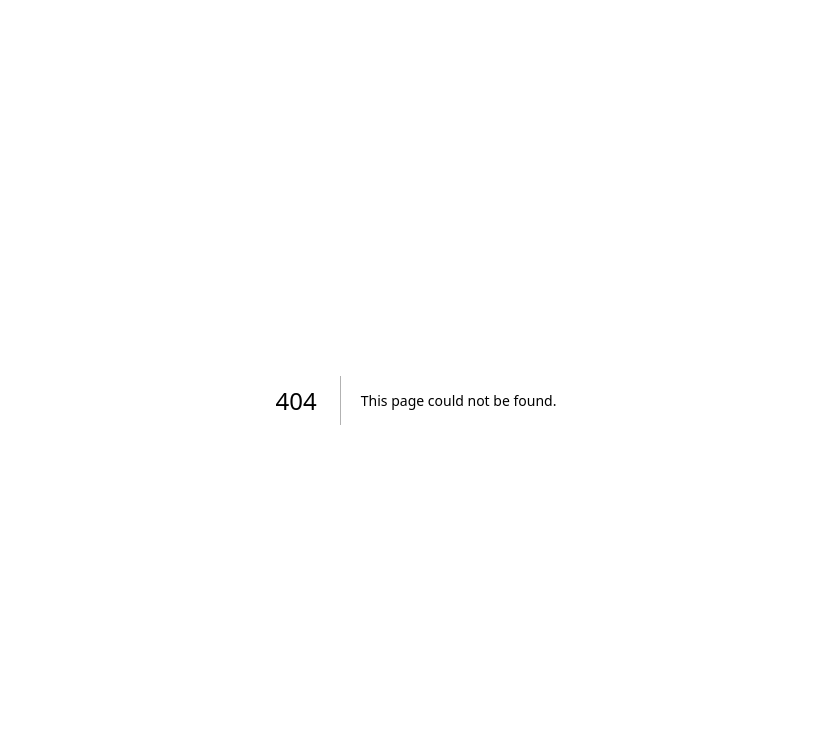
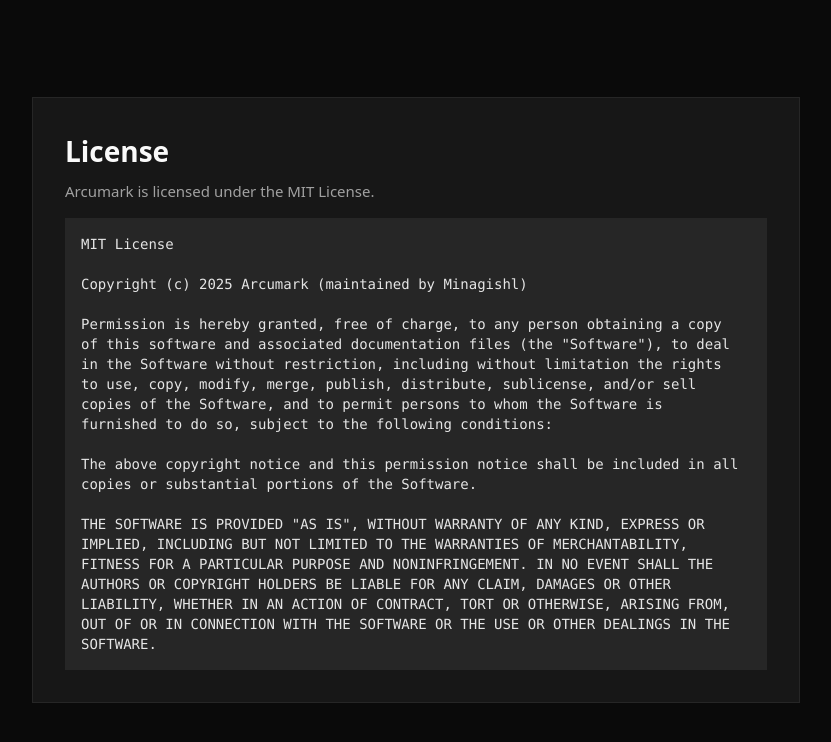
Before and after one commit to arcumark/arcumark, a Next.js app: page /license in a window 1280 px wide. Before the commit this address had no page. Shown: the top 742 px of the page, without its empty margins (224-1055 px from the left). Built offline with nearby package versions, Linux system fonts and the light colour scheme.

Commit message:
feat: create license page

```diff
--- /dev/null
+++ b/src/app/license/page.tsx
@@ -0,0 +1,40 @@
+const license = `MIT License
+
+Copyright (c) 2025 Arcumark (maintained by Minagishl)
+
+Permission is hereby granted, free of charge, to any person obtaining a copy
+of this software and associated documentation files (the "Software"), to deal
+in the Software without restriction, including without limitation the rights
+to use, copy, modify, merge, publish, distribute, sublicense, and/or sell
+copies of the Software, and to permit persons to whom the Software is
+furnished to do so, subject to the following conditions:
+
+The above copyright notice and this permission notice shall be included in all
+copies or substantial portions of the Software.
+
+THE SOFTWARE IS PROVIDED "AS IS", WITHOUT WARRANTY OF ANY KIND, EXPRESS OR
+IMPLIED, INCLUDING BUT NOT LIMITED TO THE WARRANTIES OF MERCHANTABILITY,
+FITNESS FOR A PARTICULAR PURPOSE AND NONINFRINGEMENT. IN NO EVENT SHALL THE
+AUTHORS OR COPYRIGHT HOLDERS BE LIABLE FOR ANY CLAIM, DAMAGES OR OTHER
+LIABILITY, WHETHER IN AN ACTION OF CONTRACT, TORT OR OTHERWISE, ARISING FROM,
+OUT OF OR IN CONNECTION WITH THE SOFTWARE OR THE USE OR OTHER DEALINGS IN THE
+SOFTWARE.
+`;
+
+export default function LicensePage() {
+	return (
+		<div className="flex min-h-screen items-center justify-center bg-neutral-950 px-6 py-12 text-neutral-50">
+			<div className="grid w-full max-w-3xl gap-6 border border-neutral-800 bg-neutral-900 p-8">
+				<div className="space-y-2">
+					<div className="text-[28px] font-bold">License</div>
+					<div className="text-[15px] text-neutral-400 mb-4">
+						Arcumark is licensed under the MIT License.
+					</div>
+					<div className="whitespace-pre-wrap text-sm text-neutral-200 font-mono p-4 bg-neutral-800">
+						{license}
+					</div>
+				</div>
+			</div>
+		</div>
+	);
+}
```
